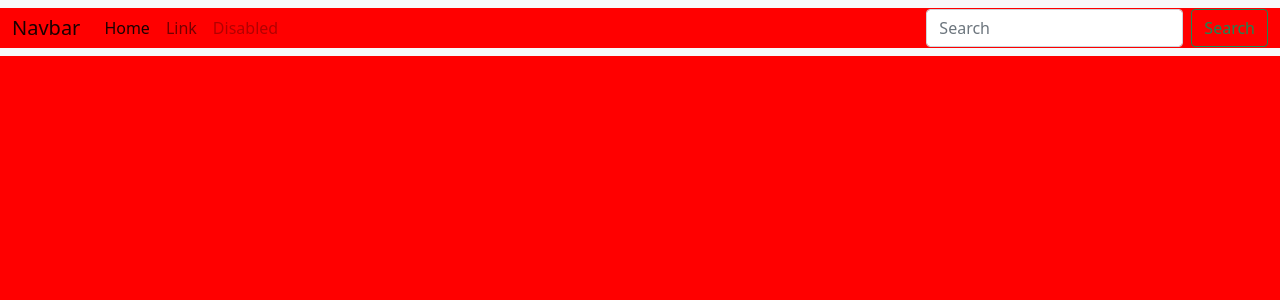
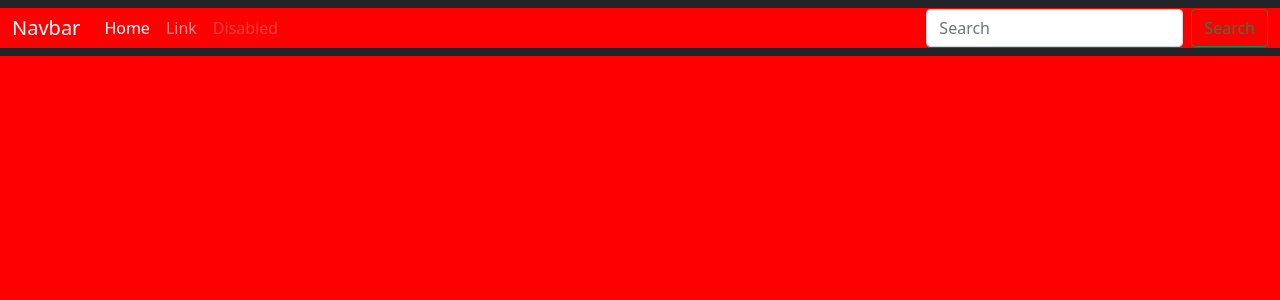
Before and after one commit to vatsal-08/MySkills, a Django app: page / in a window 1280 px wide. Shown: the top 300 px of the page. Run offline with Django 4.2, Linux system fonts and the light colour scheme; parts of the project's set-up code (start-up, migrations or seed data) failed here and were passed over.

Commit message:
Made changes in base.html

```diff
--- a/myskills/courses/templates/courses/base.html
+++ b/myskills/courses/templates/courses/base.html
@@ -9,7 +9,7 @@
     <title>MySkills</title>
   </head>
   <body>
-    <nav class="navbar navbar-expand-lg navbar-light bg-light">
+    <nav class="navbar navbar-expand-lg navbar-dark bg-dark">
   <div class="container-fluid">
     <a class="navbar-brand" href="#">Navbar</a>
     <button class="navbar-toggler" type="button" data-bs-toggle="collapse" data-bs-target="#navbarTogglerDemo02" aria-controls="navbarTogglerDemo02" aria-expanded="false" aria-label="Toggle navigation">
```
